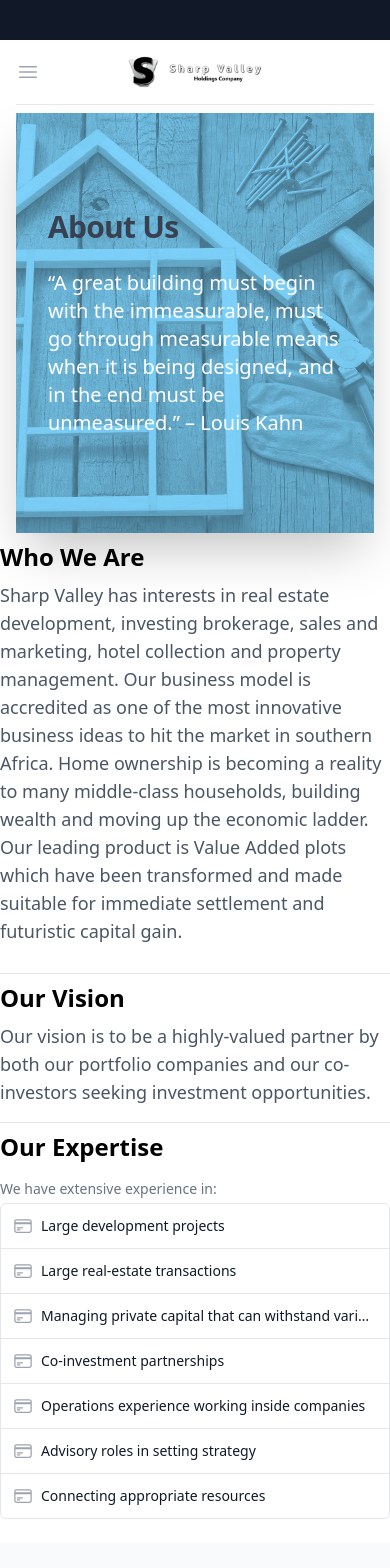
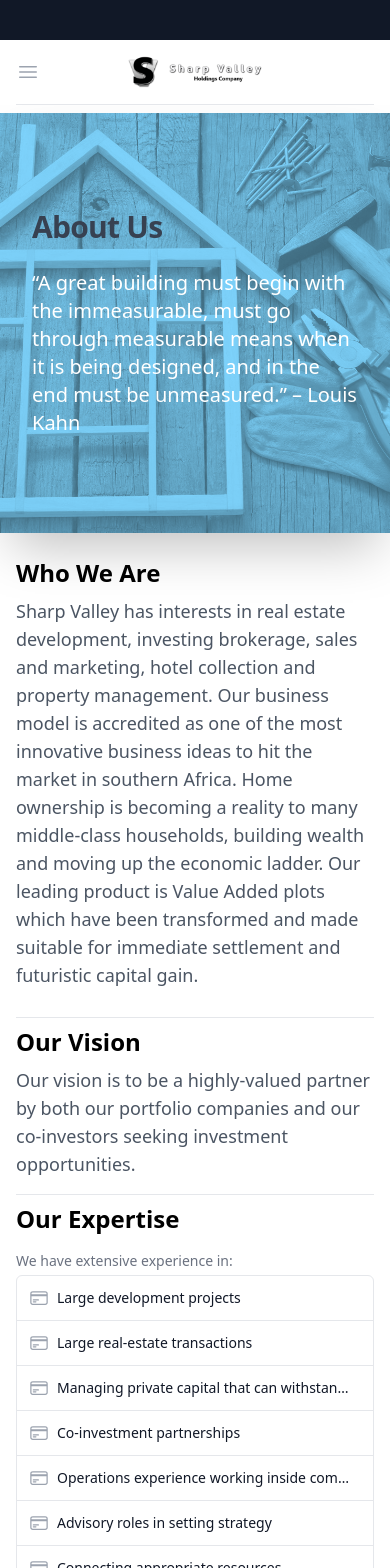
Before and after one commit to BernMasache/sharp-valley-store, a Next.js app: page /about in a window 390 px wide. Shown: the top 1568 px of the page. Built offline with nearby package versions, Linux system fonts and the light colour scheme.

Commit message:
mobile view responsive

```diff
--- a/components/widgets/about.jsx
+++ b/components/widgets/about.jsx
@@ -31,7 +31,7 @@ function AboutPage(props) {
     return (
         <div>
             <div className="bg-white">
-                <div className="bg-white p-4 relative sm:pb-32 py-2 lg:py-2">
+                <div className="bg-white relative sm:pb-32 py-2 lg:py-2">
 
                     <div className="relative">
                         <div className="relative overflow-hidden bg-sky-300 py-24 px-8 shadow-2xl lg:grid lg:grid-cols-2 lg:gap-x-8 lg:px-16">
@@ -55,7 +55,7 @@ function AboutPage(props) {
 
                     </div>
                 </div>
-                <div className="mx-auto max-w-md sm:max-w-3xl sm:py-32 sm:px-6 lg:max-w-7xl lg:px-8">
+                <div className="p-4 mx-auto max-w-md sm:max-w-3xl sm:py-32 sm:px-6 lg:max-w-7xl lg:px-8">
                     <div className="divide-y divide-warm-gray-200">
 
                         <section className="" aria-labelledby="location-heading">
```
